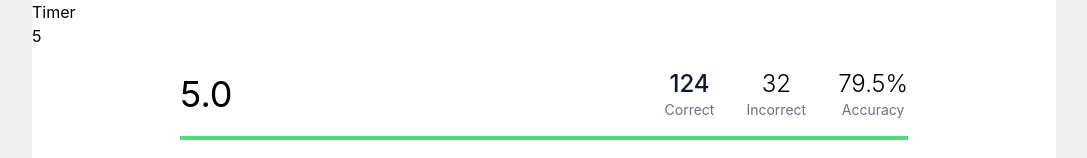
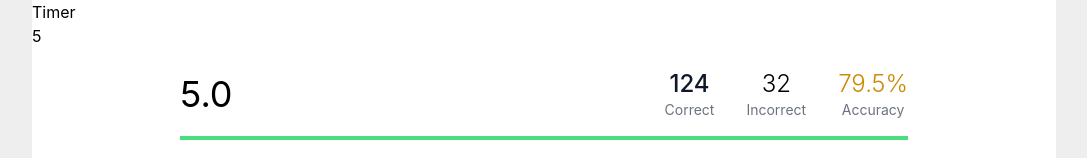
Before and after one commit to McHeisenburglar/rubiks-cube-3d-vite, a React (Vite) app: page /rubiks-cube-3d-vite/timer in a window 1280 px wide. Shown: the top 158 px of the page, without its empty margins (96-1183 px from the left). Built offline with nearby package versions, Linux system fonts and the light colour scheme.

Commit message:
Add color for accuracy percentage.

```diff
--- a/src/components/timer/Scoreboard.tsx
+++ b/src/components/timer/Scoreboard.tsx
@@ -16,7 +16,16 @@ const Scoreboard: React.FC<ScoreboardProps> = ({
 
 	const secondsLeft = millisecondsLeft / 1000
 
-	const accuracy = (correctGuesses / (correctGuesses + incorrectGuesses)) * 100
+	const totalGuesses = correctGuesses + incorrectGuesses
+
+	const accuracy = (correctGuesses / totalGuesses) * 100
+
+	const accuracyColor = () => {
+		if (totalGuesses === 0) return 'text-slate-800'
+		if (accuracy >= 80) return 'text-green-600'
+		if (accuracy >= 50) return 'text-yellow-600'
+		return 'text-red-700'
+	}
 
 	return (
 		<>
@@ -35,8 +44,8 @@ const Scoreboard: React.FC<ScoreboardProps> = ({
 							<span className="text-sm text-gray-500">Incorrect</span>
 						</div>
 						<div className="flex flex-col justify-center items-middle text-center">
-							<span className="text-2xl font-light">
-								{incorrectGuesses === 0 ? '0%' : accuracy.toFixed(1) + '%'}
+							<span className={`text-2xl font-light ${accuracyColor()}`}>
+								{totalGuesses === 0 ? '0%' : accuracy.toFixed(1) + '%'}
 							</span>
 							<span className="text-sm text-gray-500">Accuracy</span>
 						</div>
--- a/tailwind.config.js
+++ b/tailwind.config.js
@@ -8,5 +8,11 @@ export default {
 		},
 		extend: {},
 	},
+	safelist: [
+		'text-slate-800',
+		'text-green-600',
+		'text-yellow-600',
+		'text-red-700',
+	],
 	plugins: [],
 }
```
